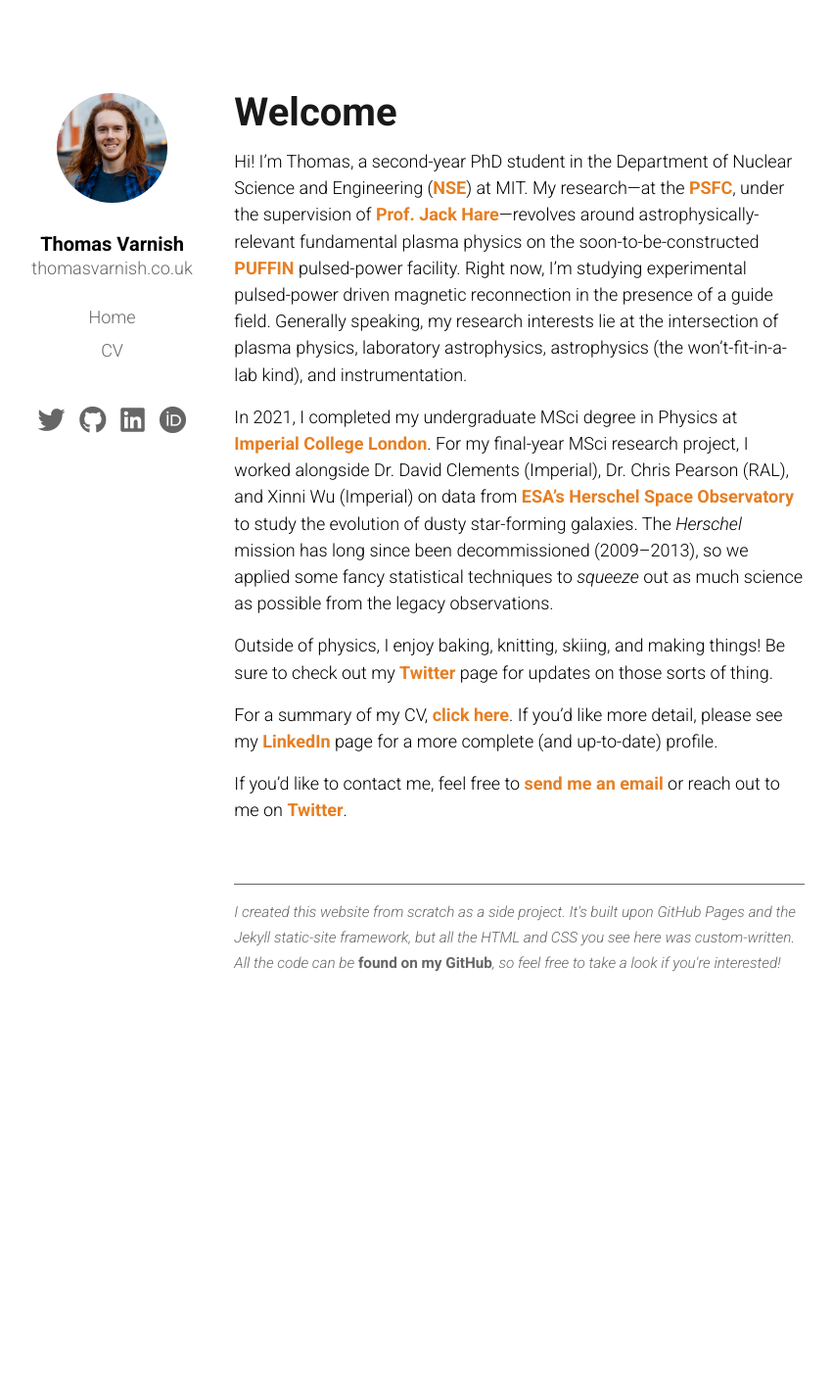
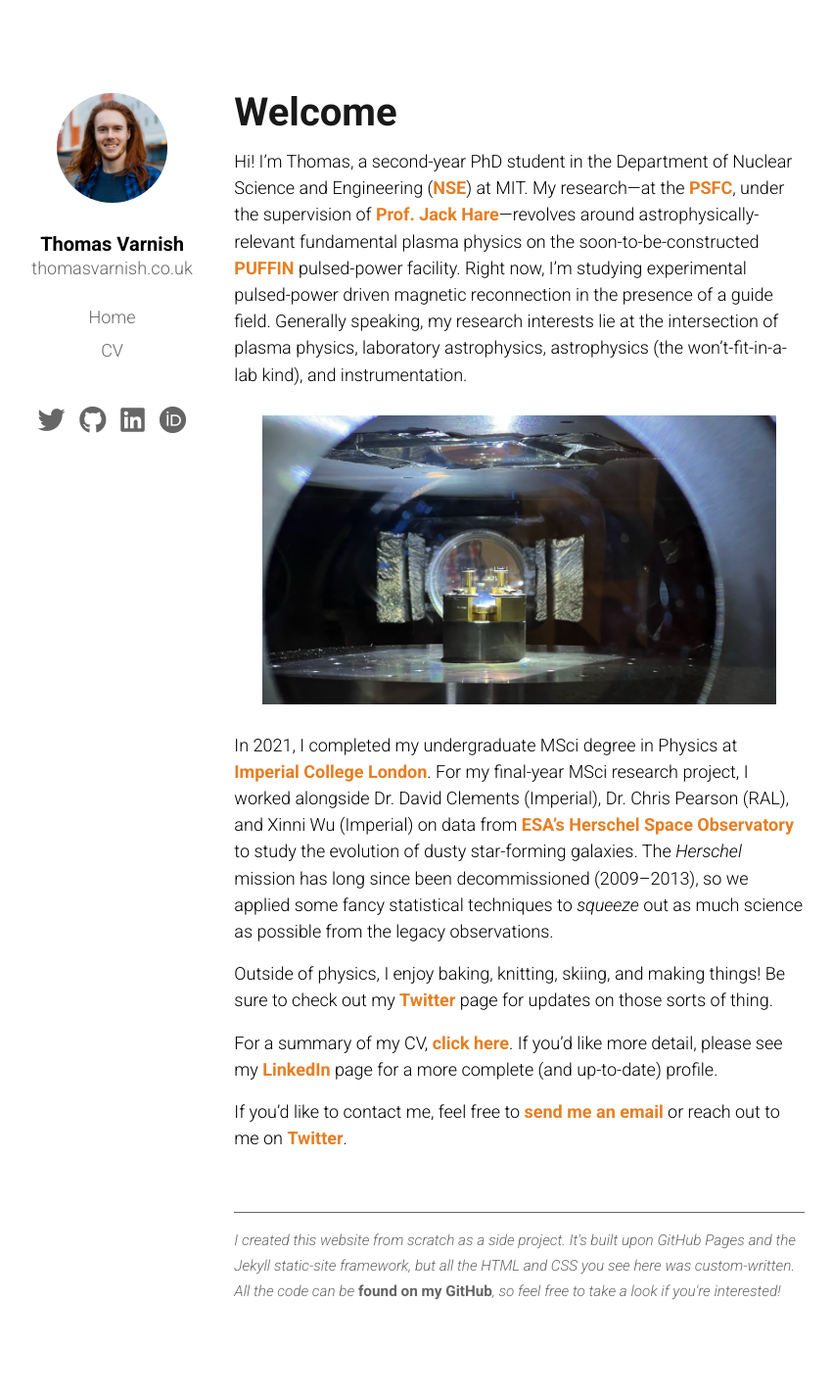
Before and after one commit to tvarnish/tvarnish.github.io, a Jekyll site: the page built from about.md, in a window 1280 px wide. Shown: the whole page at 98% size, without its empty margins (176-1027 px from the left). Built offline with Jekyll 4.4.1, drawn with Linux system fonts in a browser that asks for light colours; nearby versions of some CDN libraries; before the commit the page ends 1092 px from its top, so only the background shows below that.

Commit message:
Add MAIZE image to homepage

```diff
--- a/about.md
+++ b/about.md
@@ -6,6 +6,8 @@ enable_maths: false
 ---
 
 Hi! I'm Thomas, a second-year PhD student in the Department of Nuclear Science and Engineering ([NSE](http://web.mit.edu/nse/)) at MIT. My research---at the [PSFC](https://www.psfc.mit.edu/), under the supervision of [Prof. Jack Hare](https://fusionandthings.eu/)---revolves around astrophysically-relevant fundamental plasma physics on the soon-to-be-constructed [PUFFIN](https://puffin.mit.edu) pulsed-power facility. Right now, I'm studying experimental pulsed-power driven magnetic reconnection in the presence of a guide field. Generally speaking, my research interests lie at the intersection of plasma physics, laboratory astrophysics, astrophysics (the won't-fit-in-a-lab kind), and instrumentation.
+
+![A picture of my exploding wire array setup on the MAIZE facility at the University of Michigan.](assets/maize.png)
 
 In 2021, I completed my undergraduate MSci degree in Physics at [Imperial College London](https://imperial.ac.uk/). For my final-year MSci research project, I worked alongside Dr. David Clements (Imperial), Dr. Chris Pearson (RAL), and Xinni Wu (Imperial) on data from [ESA's Herschel Space Observatory](https://www.cosmos.esa.int/web/herschel/home) to study the evolution of dusty star-forming galaxies. The *Herschel* mission has long since been decommissioned (2009&ndash;2013), so we applied some fancy statistical techniques to *squeeze* out as much science as possible from the legacy observations.
 
--- a/assets/css/main.css
+++ b/assets/css/main.css
@@ -495,3 +495,12 @@ em {
     color: #666;
     text-decoration: underline;
 }
+
+.content img {
+    width: 90%;
+    text-align: center;
+    margin: auto;
+    display: block;
+    padding-top: 0.75rem;
+    padding-bottom: 0.75rem;
+}
```
Also changed, not shown: assets/maize.png (added), assets/profile.jpg.
